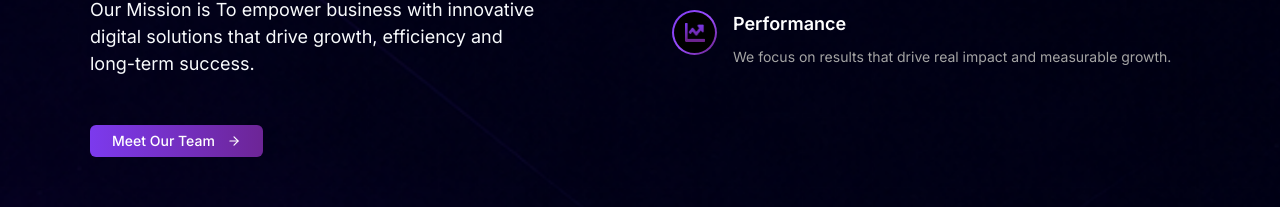
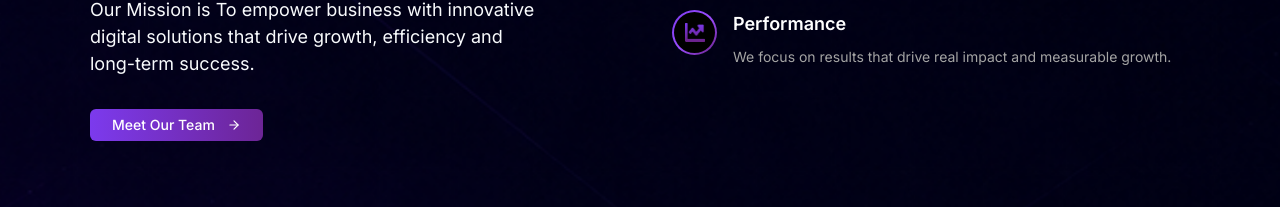
Before and after one commit to FutureAxis/futureaxis-official-web, a Next.js app: page / in a window 1280 px wide. Shown: the part 1208-1415 px from the top of the page. Built offline with nearby package versions, Linux system fonts and the light colour scheme.

Commit message:
chore: update padding in About section and remove margin from button

```diff
--- a/components/sections/Home/About.tsx
+++ b/components/sections/Home/About.tsx
@@ -54,7 +54,7 @@ export default function AboutSection() {
     }, []);
 
     return (
-        <section ref={sectionRef} className="w-full py-16 lg:py-24">
+        <section ref={sectionRef} className="w-full pt-16 lg:pt-24">
             <div className="px-5 lg:px-[90px]">
                 <div className="grid grid-cols-1 lg:grid-cols-2 gap-12 lg:gap-16">
                     {/* Left Column */}
@@ -105,7 +105,7 @@ export default function AboutSection() {
                             </p>
                         </div>
 
-                        <GradientButton className="mt-4">
+                        <GradientButton>
                             Meet Our Team
                         </GradientButton>
                     </div>
```
